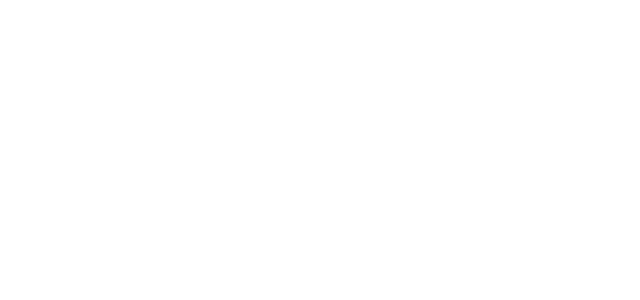
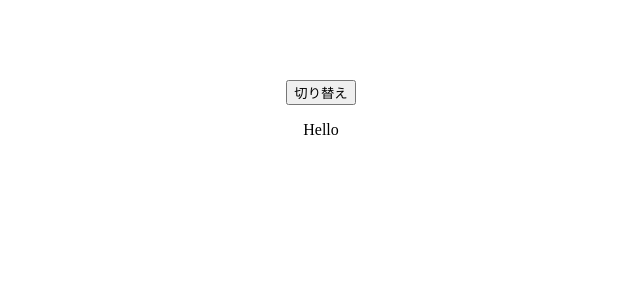
Before and after one commit to h-yabi/learn-Vue.js, a Vue app in the folder vue-project/: page / in a window 1280 px wide. Shown: the top 300 px of the page, without its empty margins (319-959 px from the left). Built offline with nearby package versions, Linux system fonts and the light colour scheme.

Commit message:
six type of transition classies

```diff
--- a/vue-project/src/App.vue
+++ b/vue-project/src/App.vue
@@ -1,5 +1,10 @@
 <template>
-  <div id="app">
+  <div id="app" class="main">
+
+    <button @click="show = !show">切り替え</button>
+    <transition name="fade">
+      <p v-if="show">Hello</p>
+    </transition>
 
   </div>
 </template>
@@ -7,17 +12,48 @@
 <script>
 
 export default {
+  data() {
+    return {
+      show: true
+    }
+  },
 
 }
 </script>
 
-<style>
-#app {
-  font-family: Avenir, Helvetica, Arial, sans-serif;
-  -webkit-font-smoothing: antialiased;
-  -moz-osx-font-smoothing: grayscale;
+<style scoped>
+.fade-enter {
+  /* 現れる時の最初の状態 */
+  opacity: 0;
+
+}
+.fade-enter-active {
+  /* 現れる時のトランジションの状態 */
+  transition: opacity .5s;
+
+}
+.fade-enter-to {
+  /* 現れる時の最後の状態 */
+  opacity: 1;
+
+}
+.fade-leave {
+  /* 消える時の最初の状態 */
+  opacity: 1;
+}
+.fade-leave-active {
+  /* 消える時のトランジションの状態 */
+  transition: opacity .5s;
+}
+.fade-leave-to {
+  /* 消える時の最後の状態 */
+  opacity: 0;
+}
+
+.main {
+  width: 70%;
+  margin: 5rem auto;
   text-align: center;
-  color: #2c3e50;
-  margin-top: 60px;
 }
+
 </style>
```
